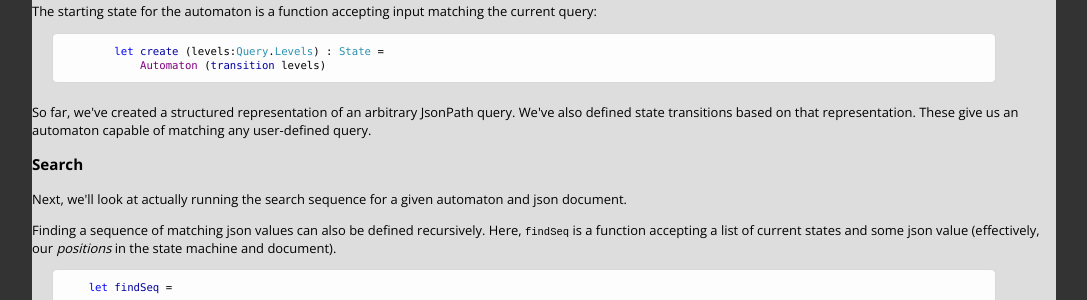
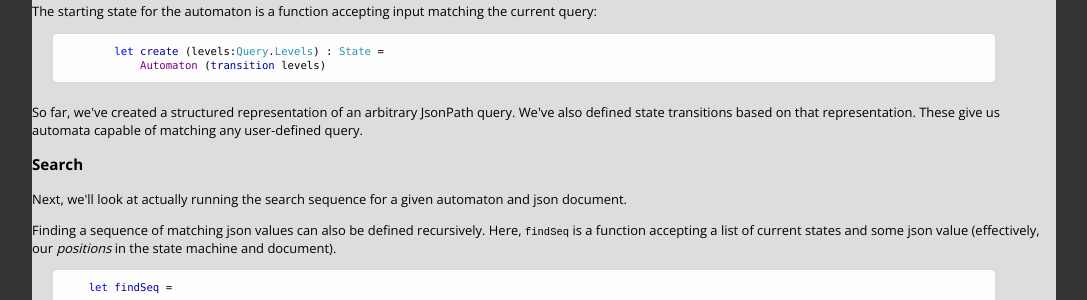
Before and after one commit to j-alexander/j-alexander.github.io, a Jekyll site: the page built from _posts/2016-12-15-jsonpath-queries-using-fsharpdata.html, in a window 1280 px wide and 1400 px high, scrolled down 4557 px. Shown: the part 157-457 px from the top of the window, without its empty margins (96-1183 px from the left). Built offline with Jekyll 4.4.1, drawn with Linux system fonts in a browser that asks for light colours; some web fonts are replaced.

Commit message:
add additional notes about the wrap-up

```diff
--- a/_posts/2016-12-15-jsonpath-queries-using-fsharpdata.html
+++ b/_posts/2016-12-15-jsonpath-queries-using-fsharpdata.html
@@ -267,7 +267,7 @@ matching the current query:</p>
             <span onmouseout="hideTip(event, 'fs39', 213)" onmouseover="showTip(event, 'fs39', 213)" class="p">Automaton</span> (<span onmouseout="hideTip(event, 'fs46', 214)" onmouseover="showTip(event, 'fs46', 214)" class="f">transition</span> <span onmouseout="hideTip(event, 'fs47', 215)" onmouseover="showTip(event, 'fs47', 215)" class="i">levels</span>)
 </code></pre>
 <p>So far, we've created a structured representation of an arbitrary JsonPath query.  We've also
-defined state transitions based on that representation.  These give us an automaton capable
+defined state transitions based on that representation.  These give us automata capable
 of matching any user-defined query.</p>
 <h3>Search</h3>
 <p>Next, we'll look at actually running the search sequence for a given automaton and json document.</p>
```
Also changed, not shown: other parts of _posts/2016-12-15-jsonpath-queries-using-fsharpdata.html (+2 -0 lines), 1 other file.
